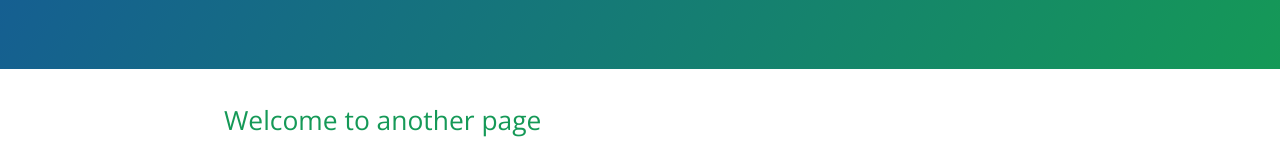
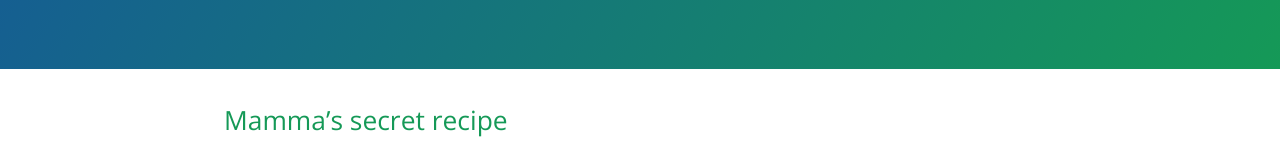
Before and after one commit to BigStepIdiomas/bigstepidiomas.github.io, a Jekyll site: the page built from uxwriting.md, in a window 1280 px wide. Shown: the part 314-480 px from the top of the page. Built offline with Jekyll 4.4.1, drawn with Linux system fonts in a browser that asks for light colours.

```diff
--- a/uxwriting.md
+++ b/uxwriting.md
@@ -4,7 +4,7 @@ title: UX Writing
 description: Tailormade microcopy to suit up you apps
 ---
 
-## Welcome to another page
+## Mamma's secret recipe
 
 _yay_
 
```
